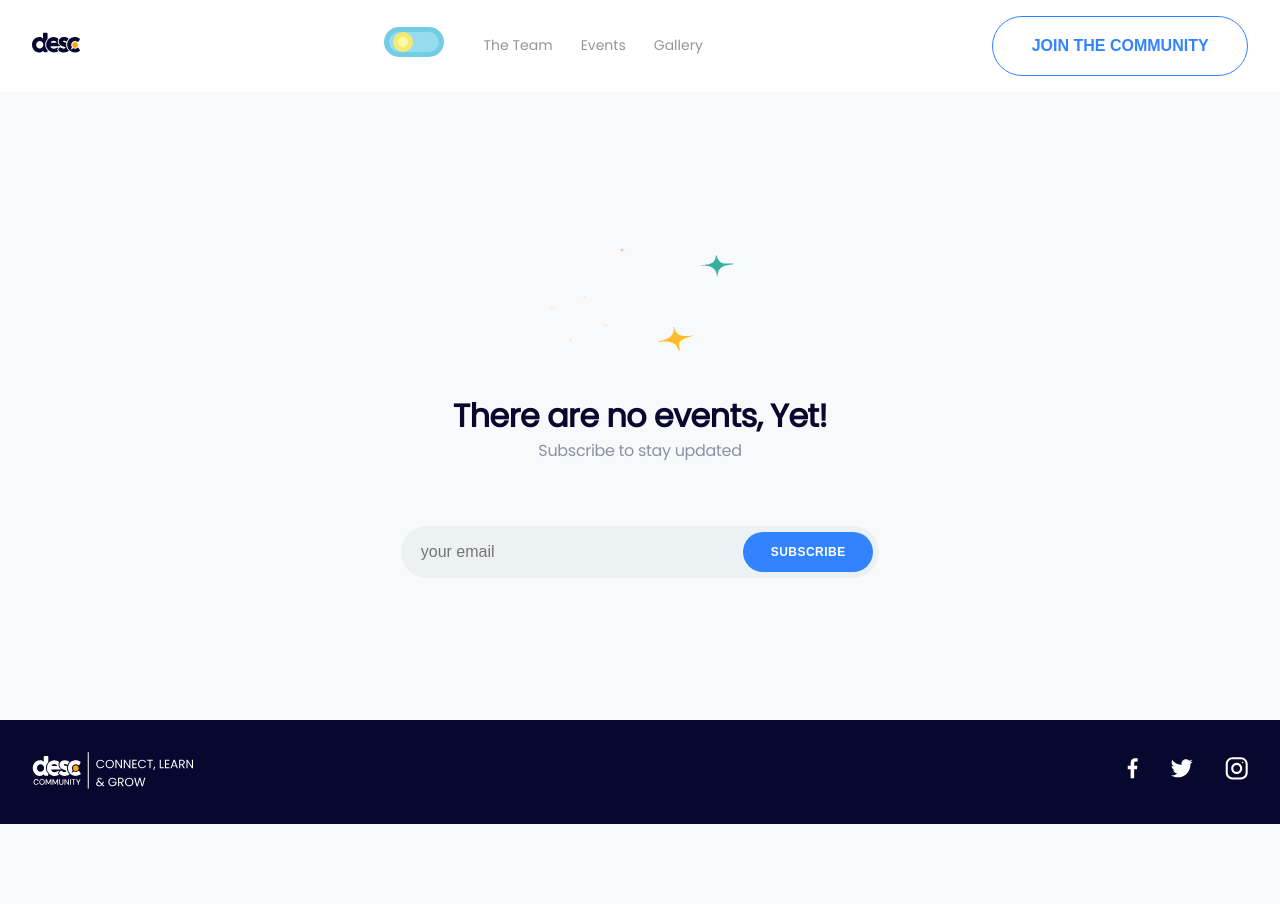
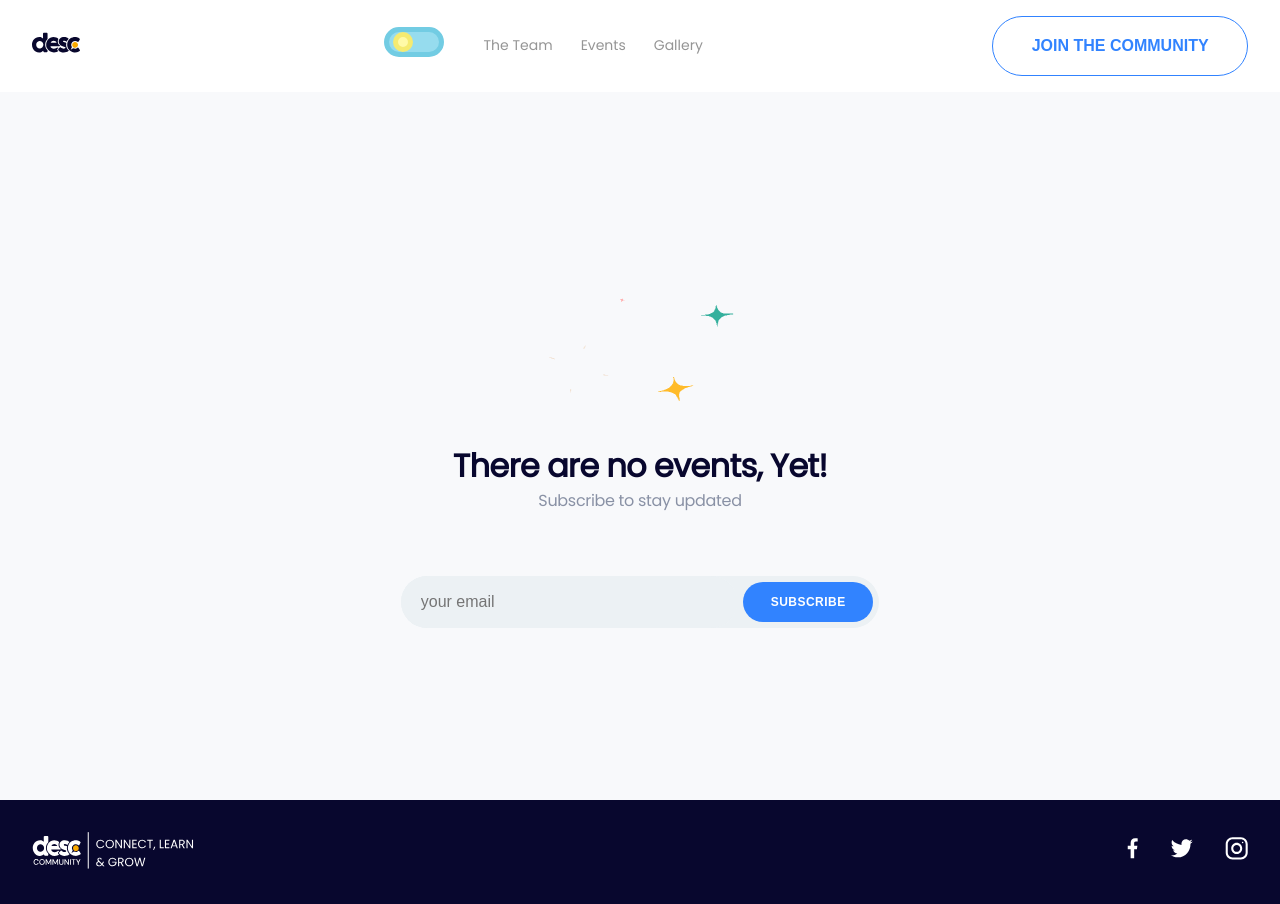
Before and after one commit to Ojolowo/desc-info-website, a Next.js app: page /events in a window 1280 px wide. Before the commit the page ends 824 px from the top, so only its background shows below. Built offline with nearby package versions, Linux system fonts and the light colour scheme.

Commit message:
made little fixes

```diff
--- a/containers/events-container/events-container.styles.ts
+++ b/containers/events-container/events-container.styles.ts
@@ -3,9 +3,9 @@ import { globalPadding } from "theme/spacing";
 
 export const EventsWrapper = styled.section`
    display: flex;
-   height: 90vh;
+   height: 100vh;
    justify-content: center;
-   padding: 100px ${globalPadding};
+   padding: 50px ${globalPadding};
    padding-bottom: 0;
    background: ${({ theme }) => theme.primaryBackground};
 
@@ -20,6 +20,7 @@ export const EventsWrapper = styled.section`
          display: flex;
          flex-direction: column;
          align-items: center;
+         justify-content: center;
       }
 
       .newsletter-h1 {
```
